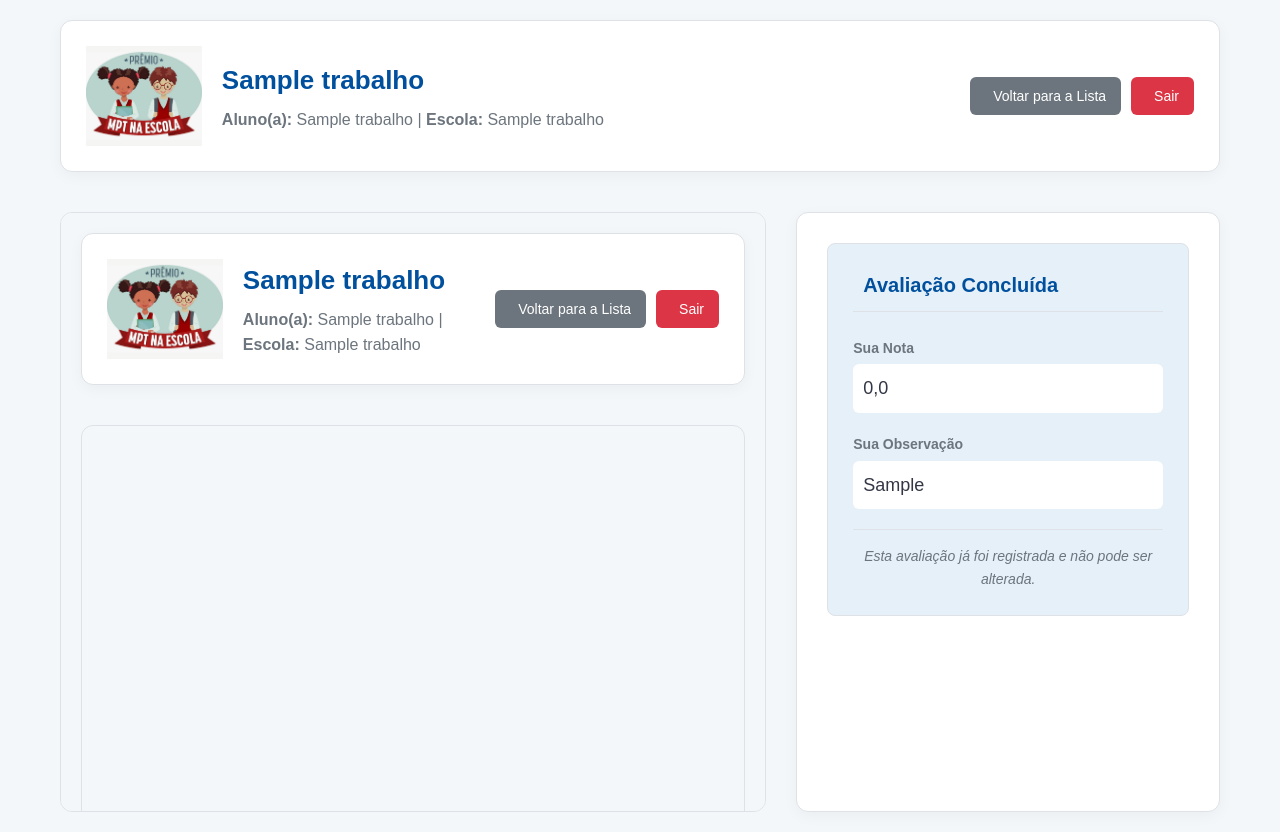
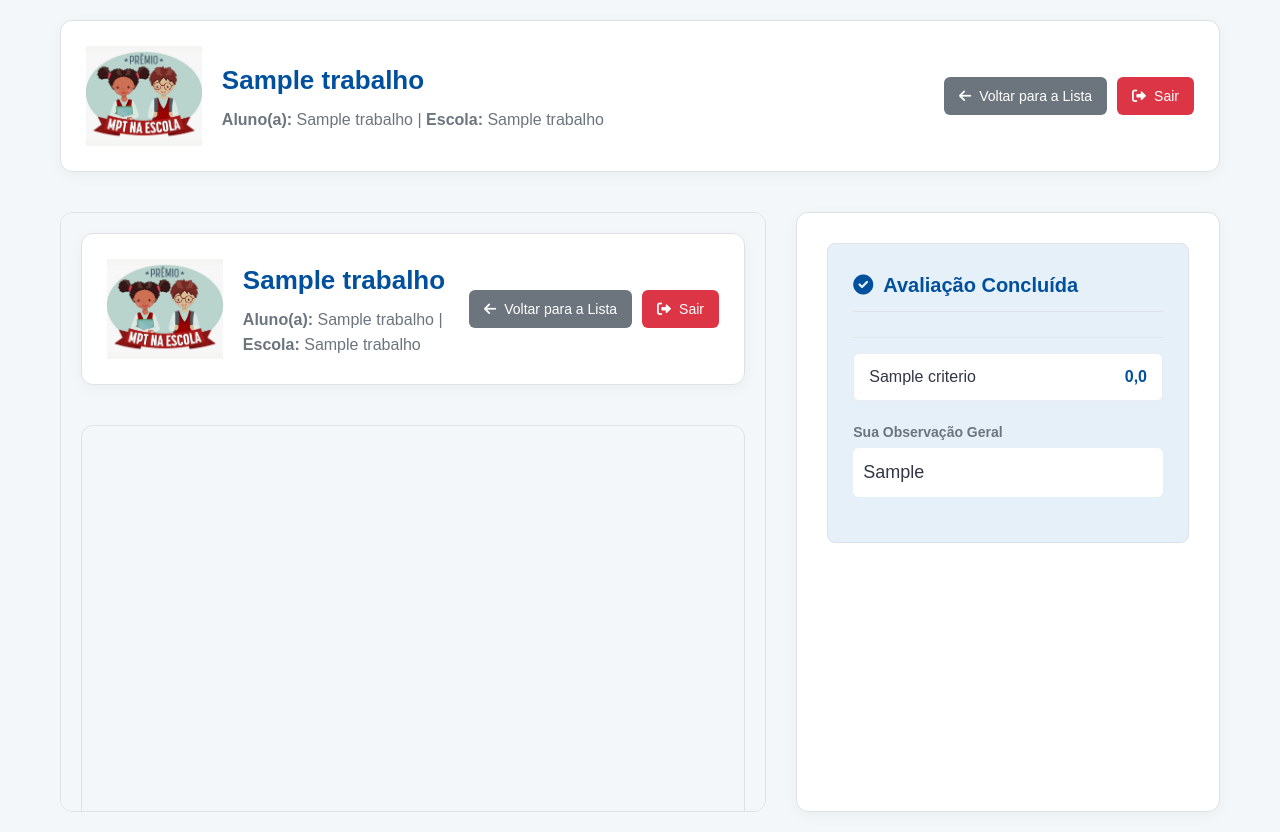
Before and after one commit to cayquesilva/sistema_mpt, a PHP site: page /avaliar.php?id=1 in a window 1280 px wide. Run offline with PHP 8.4, Linux system fonts and the light colour scheme; the visitor is signed in with stand-in values (Sample User, id 1); tables that the repository leaves empty or names only in its code hold one stand-in row (values such as "Sample post").

Commit message:
feat: divisão da nota em critérios

```diff
--- a/avaliar.php
+++ b/avaliar.php
@@ -1,10 +1,17 @@
 <?php
 require_once 'config.php';
+
+// --- VERIFICAÇÕES INICIAIS ---
+if (!isset($_SESSION['autenticado']) || $_SESSION['autenticado'] !== true) {
+    header('Location: login.php');
+    exit;
+}
 if (!isset($_GET['id'])) {
     header('Location: index.php');
     exit;
 }
 
+// --- BUSCA DE DADOS ---
 $trabalho_id = intval($_GET['id']);
 $jurado_id = $_SESSION['jurado_id'];
 $trabalho = obterTrabalhoParaAvaliacao($trabalho_id, $jurado_id);
@@ -14,22 +21,51 @@ if (!$trabalho) {
     exit;
 }
 
+// Busca os critérios específicos da categoria deste trabalho
+$criterios = obterCriteriosPorCategoria($trabalho['categoria_id']);
+
 $erro = '';
 $sucesso = '';
 
+// --- PROCESSAMENTO DO FORMULÁRIO (POST) ---
 if ($_SERVER['REQUEST_METHOD'] === 'POST' && !$trabalho['avaliado']) {
-    $nota = floatval(str_replace(',', '.', $_POST['nota']));
+    $notas = $_POST['notas'] ?? [];
     $observacao = trim($_POST['observacao']);
+    $form_valido = true;
 
-    if ($nota < 7.0 || $nota > 10.0) {
-        $erro = 'A nota deve ser um valor entre 7,0 e 10,0.';
+    // Validação para garantir que todos os critérios foram avaliados
+    if (count($notas) != count($criterios)) {
+        $erro = 'Todos os critérios precisam de uma nota.';
+        $form_valido = false;
     } else {
-        if (salvarAvaliacao($jurado_id, $trabalho_id, $nota, $observacao)) {
+        // Validação do valor de cada nota
+        foreach ($notas as $nota_str) {
+            if (empty($nota_str)) {
+                $erro = 'Todos os critérios precisam ser preenchidos.';
+                $form_valido = false;
+                break;
+            }
+            $nota = floatval(str_replace(',', '.', $nota_str));
+            if ($nota < 7.0 || $nota > 10.0) {
+                $erro = 'Todas as notas devem ser um valor entre 7,0 e 10,0.';
+                $form_valido = false;
+                break;
+            }
+        }
+    }
+
+    if ($form_valido) {
+        // Converte as notas para o formato float antes de salvar
+        $notas_float = array_map(function ($n) {
+            return floatval(str_replace(',', '.', $n));
+        }, $notas);
+
+        if (salvarAvaliacao($jurado_id, $trabalho_id, $notas_float, $observacao)) {
             $sucesso = 'Avaliação salva com sucesso!';
-            // Recarrega os dados para exibir a nota salva e bloquear os campos
+            // Recarrega os dados para exibir a avaliação salva
             $trabalho = obterTrabalhoParaAvaliacao($trabalho_id, $jurado_id);
         } else {
-            $erro = 'Ocorreu um erro ao salvar. Talvez você já tenha avaliado este trabalho.';
+            $erro = 'Ocorreu um erro ao salvar. Você pode já ter avaliado este trabalho.';
         }
     }
 }
@@ -38,15 +74,17 @@ if ($_SERVER['REQUEST_METHOD'] === 'POST' && !$trabalho['avaliado']) {
 <html lang="pt-br">
 
 <head>
+    <meta charset="UTF-8">
+    <meta name="viewport" content="width=device-width, initial-scale=1.0">
     <title>Avaliar Trabalho - <?php echo htmlspecialchars($trabalho['titulo_trabalho']); ?></title>
     <link rel="stylesheet" href="css/style.css">
+    <link rel="stylesheet" href="https://cdnjs.cloudflare.com/ajax/libs/font-awesome/6.0.0-beta3/css/all.min.css">
 </head>
 
 <body>
     <div class="container">
         <div class="pagina-header">
             <img src="img/logo.png" alt="Logo do Prêmio MPT" class="logo-header">
-
             <div class="pagina-titulo">
                 <h1><?php echo htmlspecialchars($trabalho['titulo_trabalho']); ?></h1>
                 <p>
@@ -55,11 +93,10 @@ if ($_SERVER['REQUEST_METHOD'] === 'POST' && !$trabalho['avaliado']) {
                 </p>
             </div>
             <div class="pagina-acoes">
-                <a href="index.php" class="btn-acao neutro"><i class="fas fa-arrow-left"></i>Voltar para a Lista</a>
-                <a href="login.php?logout=1" class="btn-acao erro"><i class="fas fa-sign-out-alt"></i>Sair</a>
+                <a href="index.php" class="btn-acao neutro"><i class="fas fa-arrow-left"></i> Voltar para a Lista</a>
+                <a href="login.php?logout=1" class="btn-acao erro"><i class="fas fa-sign-out-alt"></i> Sair</a>
             </div>
         </div>
-
 
         <div class="avaliacao-grid">
             <div class="gdrive-preview-container">
@@ -76,37 +113,52 @@ if ($_SERVER['REQUEST_METHOD'] === 'POST' && !$trabalho['avaliado']) {
                     <div class="alert alert-success"><i class="fas fa-check-circle"></i> <?php echo $sucesso; ?></div>
                 <?php endif; ?>
 
-                <?php if ($trabalho['avaliado']): ?>
+                <?php if ($trabalho['avaliado']):
+                    // Se já foi avaliado, busca as notas dadas
+                    $notas_dadas = obterNotasDadas($trabalho_id, $jurado_id);
+                ?>
                     <div class="resultado-box">
                         <h3><i class="fas fa-check-circle"></i> Avaliação Concluída</h3>
-                        <div class="resultado-item">
-                            <span>Sua Nota</span>
-                            <p><?php echo number_format($trabalho['nota'], 1, ',', '.'); ?></p>
+                        <div class="criterios-resultado-lista">
+                            <?php foreach ($notas_dadas as $item): ?>
+                                <div class="criterio-resultado-item">
+                                    <span><?php echo htmlspecialchars($item['nome']); ?></span>
+                                    <strong><?php echo number_format($item['nota'], 1, ',', '.'); ?></strong>
+                                </div>
+                            <?php endforeach; ?>
                         </div>
                         <div class="resultado-item">
-                            <span>Sua Observação</span>
+                            <span>Sua Observação Geral</span>
                             <p><?php echo !empty($trabalho['observacao']) ? nl2br(htmlspecialchars($trabalho['observacao'])) : 'Nenhuma observação foi feita.'; ?></p>
                         </div>
-                        <p class="aviso-bloqueio">
-                            <em>Esta avaliação já foi registrada e não pode ser alterada.</em>
-                        </p>
                     </div>
                 <?php else: ?>
                     <form method="post" class="avaliacao-form">
-                        <h3><i class="fas fa-pen-to-square"></i> Sua Avaliação</h3>
-                        <div class="form-group">
-                            <label for="nota">Nota (de 7,0 a 10,0)</label>
-                            <input type="text" id="nota" name="nota" required placeholder="Ex: 8,5"
-                                pattern="^(7|8|9|10)(,[0-9])?$">
-                        </div>
-                        <div class="form-group">
-                            <label for="observacao">Observações (opcional)</label>
-                            <textarea id="observacao" name="observacao" rows="6"
-                                placeholder="Adicione seus comentários sobre o trabalho aqui..."></textarea>
+                        <h3><i class="fas fa-pen-to-square"></i> Notas por Critério</h3>
+
+                        <?php foreach ($criterios as $criterio): ?>
+                            <div class="form-group-criterio">
+                                <label for="nota_<?php echo $criterio['id']; ?>">
+                                    <?php echo htmlspecialchars($criterio['nome']); ?>
+                                </label>
+                                <input type="text"
+                                    id="nota_<?php echo $criterio['id']; ?>"
+                                    name="notas[<?php echo $criterio['id']; ?>]"
+                                    required
+                                    placeholder="7,0 a 10,0"
+                                    pattern="^(7|8|9|10)(,[0-9])?$"
+                                    class="nota-input-criterio">
+                            </div>
+                        <?php endforeach; ?>
+
+                        <div class="form-group" style="margin-top: 20px;">
+                            <label for="observacao">Observações Gerais (opcional)</label>
+                            <textarea id="observacao" name="observacao" rows="4"
+                                placeholder="Adicione seus comentários gerais sobre o trabalho aqui..."></textarea>
                         </div>
                         <div class="form-group">
                             <button type="submit" class="btn-salvar">
-                                <i class="fas fa-save"></i> Salvar Avaliação
+                                <i class="fas fa-save"></i> Salvar Avaliação Completa
                             </button>
                         </div>
                     </form>
--- a/config.php
+++ b/config.php
@@ -1,14 +1,15 @@
 <?php
-// Iniciar sessão no início de tudo
+// Iniciar sessão é a PRIMEIRA coisa a se fazer em qualquer script.
 if (session_status() == PHP_SESSION_NONE) {
     session_start();
 }
 
 // Configurações de conexão com o banco de dados
+// ... (suas configurações de conexão continuam as mesmas) ...
 $host = 'localhost';
-$dbname = 'premio_mpt';
-$username = 'root';
-$password = '';
+$dbname = 'cayque_mpt';
+$username = 'cayque_mpt';
+$password = 'Kiq3506!';
 
 try {
     $pdo = new PDO("mysql:host=$host;dbname=$dbname;charset=utf8", $username, $password);
@@ -19,7 +20,7 @@ try {
 }
 
 
-// Função para verificar se o jurado existe
+// --- FUNÇÕES EXISTENTES ---
 function verificarJurado($codigo)
 {
     global $pdo;
@@ -28,33 +29,18 @@ function verificarJurado($codigo)
     $stmt->execute();
     return $stmt->fetch();
 }
-
-// Função para registrar o acesso do jurado
-function registrarAcesso($jurado_id)
-{
-    global $pdo;
-    $stmt = $pdo->prepare("UPDATE jurados SET updated_at = NOW() WHERE id = :id");
-    $stmt->bindParam(':id', $jurado_id);
-    $stmt->execute();
-}
-
-// Função para obter todos os grupos
 function obterGrupos()
 {
     global $pdo;
     $stmt = $pdo->query("SELECT * FROM grupos ORDER BY id");
     return $stmt->fetchAll();
 }
-
-// Função para obter todas as categorias
 function obterCategorias()
 {
     global $pdo;
     $stmt = $pdo->query("SELECT * FROM categorias ORDER BY nome");
     return $stmt->fetchAll();
 }
-
-// Função para obter um grupo específico pelo ID
 function obterGrupoPorId($id)
 {
     global $pdo;
@@ -63,8 +49,6 @@ function obterGrupoPorId($id)
     $stmt->execute();
     return $stmt->fetch();
 }
-
-// Função para obter uma categoria específica pelo ID
 function obterCategoriaPorId($id)
 {
     global $pdo;
@@ -73,17 +57,33 @@ function obterCategoriaPorId($id)
     $stmt->execute();
     return $stmt->fetch();
 }
+function gerarEmbedGdrive($url)
+{
+    return preg_replace('/\/view.*|\/edit.*/', '/preview', $url);
+}
 
-// Função para obter os trabalhos de um grupo e categoria específicos (COM STATUS DE AVALIAÇÃO)
+// --- NOVA FUNÇÃO ---
+// Busca os critérios para uma determinada categoria
+function obterCriteriosPorCategoria($categoria_id)
+{
+    global $pdo;
+    $stmt = $pdo->prepare("SELECT * FROM criterios WHERE categoria_id = :categoria_id ORDER BY id");
+    $stmt->bindParam(':categoria_id', $categoria_id, PDO::PARAM_INT);
+    $stmt->execute();
+    return $stmt->fetchAll();
+}
+
+// --- FUNÇÕES MODIFICADAS ---
 function obterTrabalhos($grupo_id, $categoria_id, $jurado_id)
 {
     global $pdo;
+    // A lógica de ver se foi avaliado agora checa a tabela de observações
     $stmt = $pdo->prepare("
         SELECT
             t.*,
-            (CASE WHEN a.id IS NOT NULL THEN 1 ELSE 0 END) as avaliado
+            (CASE WHEN obs.id IS NOT NULL THEN 1 ELSE 0 END) as avaliado
         FROM trabalhos t
-        LEFT JOIN avaliacoes a ON t.id = a.trabalho_id AND a.jurado_id = :jurado_id
+        LEFT JOIN avaliacoes_observacoes obs ON t.id = obs.trabalho_id AND obs.jurado_id = :jurado_id
         WHERE t.grupo_id = :grupo_id AND t.categoria_id = :categoria_id
         ORDER BY t.aluno_nome
     ");
@@ -94,18 +94,16 @@ function obterTrabalhos($grupo_id, $categoria_id, $jurado_id)
     return $stmt->fetchAll();
 }
 
-// Função para obter os dados de um trabalho específico e se já foi avaliado
 function obterTrabalhoParaAvaliacao($trabalho_id, $jurado_id)
 {
     global $pdo;
     $stmt = $pdo->prepare("
         SELECT
             t.*,
-            a.nota,
-            a.observacao,
-            (CASE WHEN a.id IS NOT NULL THEN 1 ELSE 0 END) as avaliado
+            (CASE WHEN obs.id IS NOT NULL THEN 1 ELSE 0 END) as avaliado,
+            obs.observacao
         FROM trabalhos t
-        LEFT JOIN avaliacoes a ON t.id = a.trabalho_id AND a.jurado_id = :jurado_id
+        LEFT JOIN avaliacoes_observacoes obs ON t.id = obs.trabalho_id AND obs.jurado_id = :jurado_id
         WHERE t.id = :trabalho_id
     ");
     $stmt->bindParam(':trabalho_id', $trabalho_id, PDO::PARAM_INT);
@@ -114,38 +112,70 @@ function obterTrabalhoParaAvaliacao($trabalho_id, $jurado_id)
     return $stmt->fetch();
 }
 
-// Função para salvar a avaliação
-function salvarAvaliacao($jurado_id, $trabalho_id, $nota, $observacao)
+// Função para buscar as notas já dadas para um trabalho
+function obterNotasDadas($trabalho_id, $jurado_id)
 {
     global $pdo;
-    $stmt_check = $pdo->prepare("SELECT id FROM avaliacoes WHERE jurado_id = :jurado_id AND trabalho_id = :trabalho_id");
-    $stmt_check->execute(['jurado_id' => $jurado_id, 'trabalho_id' => $trabalho_id]);
-    if ($stmt_check->fetch()) {
-        return false; // Já avaliou
-    }
-
-    $stmt = $pdo->prepare("INSERT INTO avaliacoes (jurado_id, trabalho_id, nota, observacao) VALUES (:jurado_id, :trabalho_id, :nota, :observacao)");
-    return $stmt->execute([
-        ':jurado_id' => $jurado_id,
-        ':trabalho_id' => $trabalho_id,
-        ':nota' => $nota,
-        ':observacao' => $observacao
-    ]);
+    $stmt = $pdo->prepare("
+        SELECT c.nome, a.nota
+        FROM avaliacoes a
+        JOIN criterios c ON a.criterio_id = c.id
+        WHERE a.trabalho_id = :trabalho_id AND a.jurado_id = :jurado_id
+    ");
+    $stmt->execute(['trabalho_id' => $trabalho_id, 'jurado_id' => $jurado_id]);
+    return $stmt->fetchAll();
 }
 
-// Função para obter o ranking de um grupo e categoria (COM LÓGICA DE EMPATE)
+
+function salvarAvaliacao($jurado_id, $trabalho_id, $notas, $observacao)
+{
+    global $pdo;
+    try {
+        $pdo->beginTransaction();
+
+        // Salvar a observação geral
+        $stmt_obs = $pdo->prepare("INSERT INTO avaliacoes_observacoes (jurado_id, trabalho_id, observacao) VALUES (:jurado_id, :trabalho_id, :observacao)");
+        $stmt_obs->execute(['jurado_id' => $jurado_id, 'trabalho_id' => $trabalho_id, 'observacao' => $observacao]);
+
+        // Salvar a nota de cada critério
+        $stmt_nota = $pdo->prepare("INSERT INTO avaliacoes (jurado_id, trabalho_id, criterio_id, nota) VALUES (:jurado_id, :trabalho_id, :criterio_id, :nota)");
+        foreach ($notas as $criterio_id => $nota) {
+            $stmt_nota->execute([
+                ':jurado_id' => $jurado_id,
+                ':trabalho_id' => $trabalho_id,
+                ':criterio_id' => $criterio_id,
+                ':nota' => $nota
+            ]);
+        }
+        $pdo->commit();
+        return true;
+    } catch (Exception $e) {
+        $pdo->rollBack();
+        return false;
+    }
+}
+
 function obterRanking($grupo_id, $categoria_id)
 {
     global $pdo;
+    // Query mais complexa para calcular a média das médias dos jurados
     $sql = "
+        WITH MediasPorJurado AS (
+            SELECT
+                a.trabalho_id,
+                a.jurado_id,
+                AVG(a.nota) AS media_jurado
+            FROM avaliacoes a
+            GROUP BY a.trabalho_id, a.jurado_id
+        )
         SELECT
             t.aluno_nome,
             t.escola_nome,
             t.titulo_trabalho,
-            AVG(a.nota) AS pontuacao_media,
-            DENSE_RANK() OVER (ORDER BY AVG(a.nota) DESC) as posicao
+            AVG(mpj.media_jurado) AS pontuacao_final,
+            DENSE_RANK() OVER (ORDER BY AVG(mpj.media_jurado) DESC) as posicao
         FROM trabalhos t
-        JOIN avaliacoes a ON t.id = a.trabalho_id
+        JOIN MediasPorJurado mpj ON t.id = mpj.trabalho_id
         WHERE t.grupo_id = :grupo_id AND t.categoria_id = :categoria_id
         GROUP BY t.id, t.aluno_nome, t.escola_nome, t.titulo_trabalho
         ORDER BY posicao ASC, t.aluno_nome ASC;
@@ -157,11 +187,3 @@ function obterRanking($grupo_id, $categoria_id)
     $stmt->execute();
     return $stmt->fetchAll();
 }
-
-/**
- * Gera um link de embed para o Google Drive.
- */
-function gerarEmbedGdrive($url)
-{
-    return preg_replace('/\/view.*|\/edit.*/', '/preview', $url);
-}
--- a/css/style.css
+++ b/css/style.css
@@ -352,6 +352,7 @@ body {
   font-weight: 600;
   text-align: center;
   transition: background-color 0.3s ease;
+  cursor: pointer;
 }
 
 .trabalho-card:hover .btn-avaliar {
@@ -673,6 +674,65 @@ body {
   transform: translateY(-2px);
 }
 
+/* --- ESTILOS PARA AVALIAÇÃO POR CRITÉRIOS --- */
+
+.form-group-criterio {
+  display: flex;
+  justify-content: space-between;
+  align-items: center;
+  margin-bottom: 15px;
+  padding-bottom: 15px;
+  border-bottom: 1px solid #f0f0f0;
+}
+.form-group-criterio:last-of-type {
+  border-bottom: none;
+}
+.form-group-criterio label {
+  flex-grow: 1;
+  margin-bottom: 0;
+  margin-right: 15px;
+}
+
+.nota-input-criterio {
+  width: 100px;
+  text-align: center;
+  padding: 10px 12px;
+  border: 1px solid var(--cor-borda);
+  border-radius: 8px;
+  font-size: 16px;
+  transition: all 0.3s ease;
+}
+.nota-input-criterio:focus {
+  border-color: var(--cor-primaria);
+  outline: none;
+  box-shadow: 0 0 0 3px rgba(0, 80, 158, 0.2);
+}
+
+/* Estilo para a lista de resultados */
+.criterios-resultado-lista {
+  margin-bottom: 20px;
+  border-top: 1px solid var(--cor-borda);
+  padding-top: 15px;
+}
+.criterio-resultado-item {
+  display: flex;
+  justify-content: space-between;
+  align-items: center;
+  background-color: white;
+  padding: 10px 15px;
+  border-radius: 6px;
+  margin-bottom: 8px;
+  border: 1px solid #e9ecef;
+}
+.criterio-resultado-item span {
+  color: var(--cor-texto-principal);
+}
+.criterio-resultado-item strong {
+  font-size: 16px;
+  color: var(--cor-primaria);
+  font-weight: 700;
+}
+
 /* Estilo para a caixa de resultado quando já avaliado */
 .resultado-box {
   background-color: #e6f0f8;
--- a/dashboard.php
+++ b/dashboard.php
@@ -82,7 +82,7 @@ $ranking = obterRanking($_SESSION['grupo_id'], $_SESSION['categoria_id']);
                                 <td><?php echo htmlspecialchars($item['aluno_nome']); ?></td>
                                 <td><?php echo htmlspecialchars($item['titulo_trabalho']); ?></td>
                                 <td><?php echo htmlspecialchars($item['escola_nome']); ?></td>
-                                <td class="col-pontuacao"><?php echo number_format($item['pontuacao_media'], 2, ',', '.'); ?></td>
+                                <td class="col-pontuacao"><?php echo number_format($item['pontuacao_final'], 1, ',', '.'); ?></td>
                             </tr>
                         <?php endforeach; ?>
                     </tbody>
```
